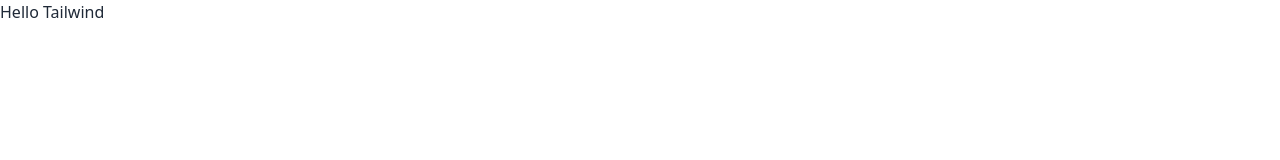
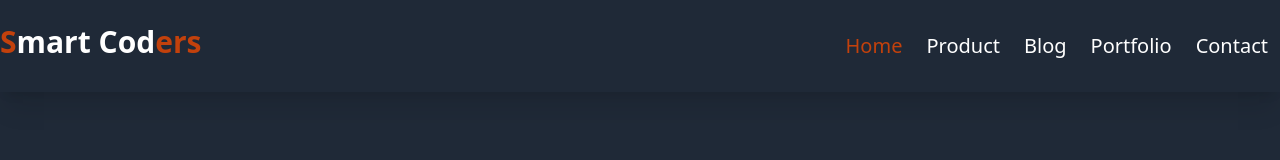
Before and after one commit to mohammodriyad95-maker/Tailwind_Project, a website built with Vite: page index.html in a window 1280 px wide. Built offline with nearby package versions, Linux system fonts and the light colour scheme.

Commit message:
third commit

```diff
--- a/index.html
+++ b/index.html
@@ -6,22 +6,41 @@
   <meta name="viewport" content="width=device-width, initial-scale=1.0">
   <title> Tailwind-project> </title>
 </head>
+<!-- css link  -->
 
 <link rel="stylesheet" href="/css/main.css">
 
-<body>
+<body class="bg-gray-800">
 
 
 
 
 
+  <nav class="bg-gray-800 shadow-xl">
+    <div class="container mx-auto ">
+      <div>
 
+        <div class="md:flex justify-between md:py-6 py-3
+         items-center">
 
-  <h1> Hello Tailwind </h1>
+          <div class="text-center border-b-2 md:border-none mb-2 ">
+            <a href="#" class=" text-white text-sm font-bold sm:text-3xl "> <span class="text-orange-700">S</span>mart
+              Cod<span class="text-orange-700">ers</span> </a>
+          </div>
 
+          <ul class="md:flex text-white text-sm sm:text-xl text-center">
+            <li><a href="#" class="p-3 text-orange-700"> Home </a></li>
+            <li><a href="#" class="p-3 hover:text-orange-700"> Product </a></li>
+            <li><a href="#" class="p-3 hover:text-orange-700"> Blog </a></li>
+            <li><a href="#" class="p-3 hover:text-orange-700"> Portfolio </a></li>
+            <li><a href="#" class="p-3 hover:text-orange-700"> Contact </a></li>
+          </ul>
 
+        </div>
 
-
+      </div>
+    </div>
+  </nav>
 
 
 
--- a/tailwind.config.js
+++ b/tailwind.config.js
@@ -1,8 +1,8 @@
 /** @type {import('tailwindcss').Config} */
 module.exports = {
-  content: ["./*.{html,js}"],
+  content: ["*"],
   theme: {
     extend: {},
   },
-  plugins: [require("daisyui")],
+  // plugins: [require("daisyui")],
 };
```
Also changed, not shown: 2 other files.
